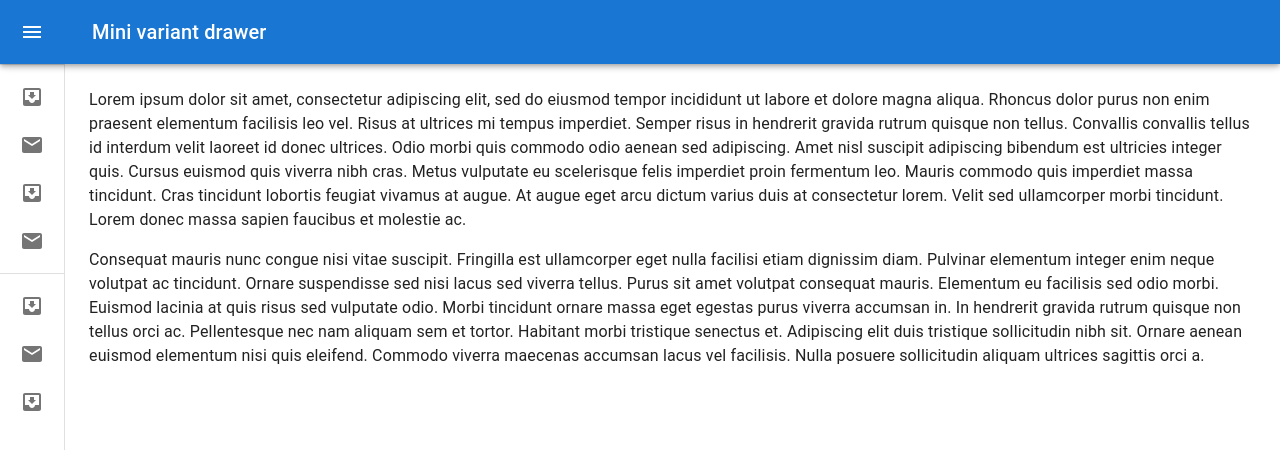
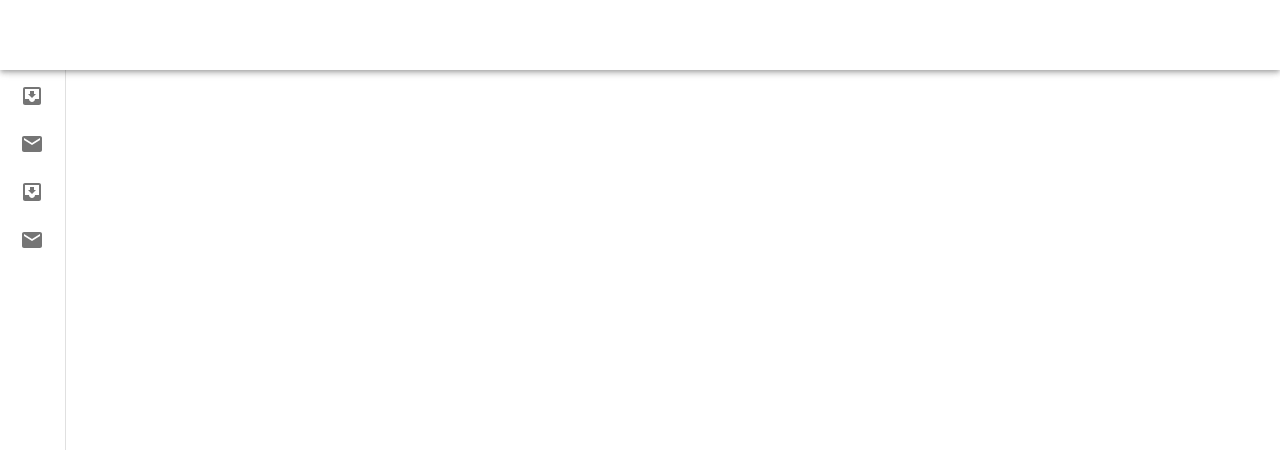
Before and after one commit to auddax/notes-keeper, a React (Create React App) app: page / in a window 1280 px wide. Shown: the top 450 px of the page. Built offline with nearby package versions, Linux system fonts and the light colour scheme.

Commit message:
feat: add NavList component (Sun, May 29, 2022 06:13:33 PM)

```diff
--- a/src/components/HeaderBar.jsx
+++ b/src/components/HeaderBar.jsx
@@ -2,7 +2,7 @@ import * as React from 'react';
 import { styled, useTheme } from '@mui/material/styles';
 import Box from '@mui/material/Box';
 import MuiDrawer from '@mui/material/Drawer';
-import MuiAppBar from '@mui/material/AppBar';
+import AppBar from '@mui/material/AppBar';
 import Toolbar from '@mui/material/Toolbar';
 import List from '@mui/material/List';
 import CssBaseline from '@mui/material/CssBaseline';
@@ -19,29 +19,15 @@ import ListItemText from '@mui/material/ListItemText';
 import InboxIcon from '@mui/icons-material/MoveToInbox';
 import MailIcon from '@mui/icons-material/Mail';
 
-const drawerWidth = 240;
-
-const AppBar = styled(MuiAppBar, {
-  shouldForwardProp: (prop) => prop !== 'open',
-})(({ theme, open }) => ({
-  zIndex: theme.zIndex.drawer + 1,
-  transition: theme.transitions.create(['width', 'margin'], {
-    easing: theme.transitions.easing.sharp,
-    duration: theme.transitions.duration.leavingScreen,
-  }),
-  ...(open && {
-    marginLeft: drawerWidth,
-    width: `calc(100% - ${drawerWidth}px)`,
-    transition: theme.transitions.create(['width', 'margin'], {
-      easing: theme.transitions.easing.sharp,
-      duration: theme.transitions.duration.enteringScreen,
-    }),
-  }),
-}));
+const Header = styled(AppBar)`
+  z-index: 1201;
+  background: #fff;
+  height: 70px;
+`
 
 const HeaderBar = ({ open, handleDrawer }) => {
   return (
-    <AppBar position="fixed" open={ open }>
+    <Header position="fixed" open={ open }>
     <Toolbar>
       <IconButton
         color="inherit"
@@ -59,7 +45,7 @@ const HeaderBar = ({ open, handleDrawer }) => {
         Mini variant drawer
       </Typography>
     </Toolbar>
-  </AppBar>
+  </Header>
   );
 };
 
--- /dev/null
+++ b/src/components/NavList.jsx
@@ -0,0 +1,39 @@
+import * as React from 'react';
+import List from '@mui/material/List';
+import ListItem from '@mui/material/ListItem';
+import ListItemButton from '@mui/material/ListItemButton';
+import ListItemIcon from '@mui/material/ListItemIcon';
+import ListItemText from '@mui/material/ListItemText';
+import InboxIcon from '@mui/icons-material/MoveToInbox';
+import MailIcon from '@mui/icons-material/Mail';
+
+const NavList = ({ open }) => {
+  return (
+    <List>
+      {['Inbox', 'Starred', 'Send email', 'Drafts'].map((text, index) => (
+        <ListItem key={text} disablePadding sx={{ display: 'block' }}>
+          <ListItemButton
+            sx={{
+              minHeight: 48,
+              justifyContent: open ? 'initial' : 'center',
+              px: 2.5,
+            }}
+          >
+            <ListItemIcon
+              sx={{
+                minWidth: 0,
+                mr: open ? 3 : 'auto',
+                justifyContent: 'center',
+              }}
+            >
+              {index % 2 === 0 ? <InboxIcon /> : <MailIcon />}
+            </ListItemIcon>
+            <ListItemText primary={text} sx={{ opacity: open ? 1 : 0 }} />
+          </ListItemButton>
+        </ListItem>
+      ))}
+    </List>
+  )
+}
+
+export default NavList;
--- a/src/components/SwipeDrawer.jsx
+++ b/src/components/SwipeDrawer.jsx
@@ -2,25 +2,13 @@ import * as React from 'react';
 import { styled, useTheme } from '@mui/material/styles';
 import Box from '@mui/material/Box';
 import MuiDrawer from '@mui/material/Drawer';
-import MuiAppBar from '@mui/material/AppBar';
-import Toolbar from '@mui/material/Toolbar';
-import List from '@mui/material/List';
-import CssBaseline from '@mui/material/CssBaseline';
-import Typography from '@mui/material/Typography';
-import Divider from '@mui/material/Divider';
 import IconButton from '@mui/material/IconButton';
-import MenuIcon from '@mui/icons-material/Menu';
 import ChevronLeftIcon from '@mui/icons-material/ChevronLeft';
 import ChevronRightIcon from '@mui/icons-material/ChevronRight';
-import ListItem from '@mui/material/ListItem';
-import ListItemButton from '@mui/material/ListItemButton';
-import ListItemIcon from '@mui/material/ListItemIcon';
-import ListItemText from '@mui/material/ListItemText';
-import InboxIcon from '@mui/icons-material/MoveToInbox';
-import MailIcon from '@mui/icons-material/Mail';
 
 // Components
 import HeaderBar from './HeaderBar';
+import NavList from './NavList';
 
 const drawerWidth = 240;
 
@@ -46,11 +34,6 @@ const closedMixin = (theme) => ({
 });
 
 const DrawerHeader = styled('div')(({ theme }) => ({
-  display: 'flex',
-  alignItems: 'center',
-  justifyContent: 'flex-end',
-  padding: theme.spacing(0, 1),
-  // necessary for content to be below app bar
   ...theme.mixins.toolbar,
 }));
 
@@ -76,108 +59,26 @@ const SwipeDrawer = () => {
   const theme = useTheme();
   const [open, setOpen] = React.useState(false);
 
-  const handleDrawerOpen = () => {
-    setOpen(true);
-  };
-
-  const handleDrawerClose = () => {
-    setOpen(false);
+  const handleDrawer = () => {
+    setOpen(prevState => !prevState);
   };
 
   return (
     <Box sx={{ display: 'flex' }}>
-      <CssBaseline />
       <HeaderBar
         open = { open }
-        handleDrawer = { handleDrawerOpen }
+        handleDrawer = { handleDrawer }
       />
       <Drawer variant="permanent" open={open}>
         <DrawerHeader>
-          <IconButton onClick={handleDrawerClose}>
+          <IconButton onClick={ handleDrawer }>
             {theme.direction === 'rtl' ? <ChevronRightIcon /> : <ChevronLeftIcon />}
           </IconButton>
         </DrawerHeader>
-        <Divider />
-        <List>
-          {['Inbox', 'Starred', 'Send email', 'Drafts'].map((text, index) => (
-            <ListItem key={text} disablePadding sx={{ display: 'block' }}>
-              <ListItemButton
-                sx={{
-                  minHeight: 48,
-                  justifyContent: open ? 'initial' : 'center',
-                  px: 2.5,
-                }}
-              >
-                <ListItemIcon
-                  sx={{
-                    minWidth: 0,
-                    mr: open ? 3 : 'auto',
-                    justifyContent: 'center',
-                  }}
-                >
-                  {index % 2 === 0 ? <InboxIcon /> : <MailIcon />}
-                </ListItemIcon>
-                <ListItemText primary={text} sx={{ opacity: open ? 1 : 0 }} />
-              </ListItemButton>
-            </ListItem>
-          ))}
-        </List>
-        <Divider />
-        <List>
-          {['All mail', 'Trash', 'Spam'].map((text, index) => (
-            <ListItem key={text} disablePadding sx={{ display: 'block' }}>
-              <ListItemButton
-                sx={{
-                  minHeight: 48,
-                  justifyContent: open ? 'initial' : 'center',
-                  px: 2.5,
-                }}
-              >
-                <ListItemIcon
-                  sx={{
-                    minWidth: 0,
-                    mr: open ? 3 : 'auto',
-                    justifyContent: 'center',
-                  }}
-                >
-                  {index % 2 === 0 ? <InboxIcon /> : <MailIcon />}
-                </ListItemIcon>
-                <ListItemText primary={text} sx={{ opacity: open ? 1 : 0 }} />
-              </ListItemButton>
-            </ListItem>
-          ))}
-        </List>
+        <NavList
+          open = { open }
+        />
       </Drawer>
-      <Box component="main" sx={{ flexGrow: 1, p: 3 }}>
-        <DrawerHeader />
-        <Typography paragraph>
-          Lorem ipsum dolor sit amet, consectetur adipiscing elit, sed do eiusmod
-          tempor incididunt ut labore et dolore magna aliqua. Rhoncus dolor purus non
-          enim praesent elementum facilisis leo vel. Risus at ultrices mi tempus
-          imperdiet. Semper risus in hendrerit gravida rutrum quisque non tellus.
-          Convallis convallis tellus id interdum velit laoreet id donec ultrices.
-          Odio morbi quis commodo odio aenean sed adipiscing. Amet nisl suscipit
-          adipiscing bibendum est ultricies integer quis. Cursus euismod quis viverra
-          nibh cras. Metus vulputate eu scelerisque felis imperdiet proin fermentum
-          leo. Mauris commodo quis imperdiet massa tincidunt. Cras tincidunt lobortis
-          feugiat vivamus at augue. At augue eget arcu dictum varius duis at
-          consectetur lorem. Velit sed ullamcorper morbi tincidunt. Lorem donec massa
-          sapien faucibus et molestie ac.
-        </Typography>
-        <Typography paragraph>
-          Consequat mauris nunc congue nisi vitae suscipit. Fringilla est ullamcorper
-          eget nulla facilisi etiam dignissim diam. Pulvinar elementum integer enim
-          neque volutpat ac tincidunt. Ornare suspendisse sed nisi lacus sed viverra
-          tellus. Purus sit amet volutpat consequat mauris. Elementum eu facilisis
-          sed odio morbi. Euismod lacinia at quis risus sed vulputate odio. Morbi
-          tincidunt ornare massa eget egestas purus viverra accumsan in. In hendrerit
-          gravida rutrum quisque non tellus orci ac. Pellentesque nec nam aliquam sem
-          et tortor. Habitant morbi tristique senectus et. Adipiscing elit duis
-          tristique sollicitudin nibh sit. Ornare aenean euismod elementum nisi quis
-          eleifend. Commodo viverra maecenas accumsan lacus vel facilisis. Nulla
-          posuere sollicitudin aliquam ultrices sagittis orci a.
-        </Typography>
-      </Box>
     </Box>
   );
 }
```
